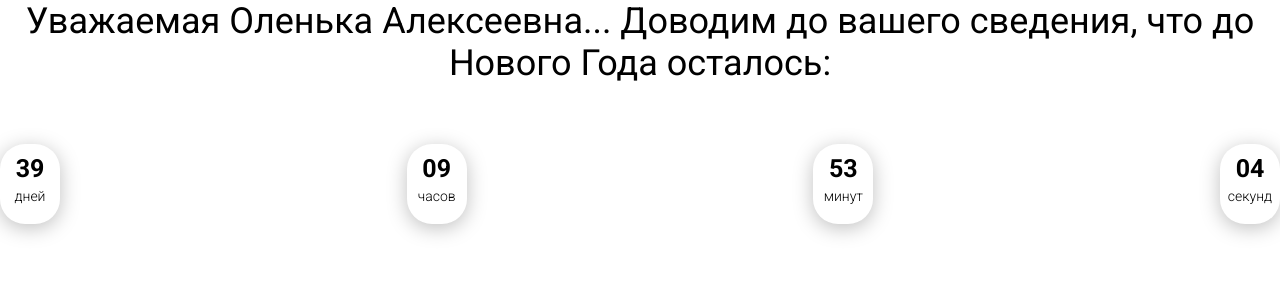
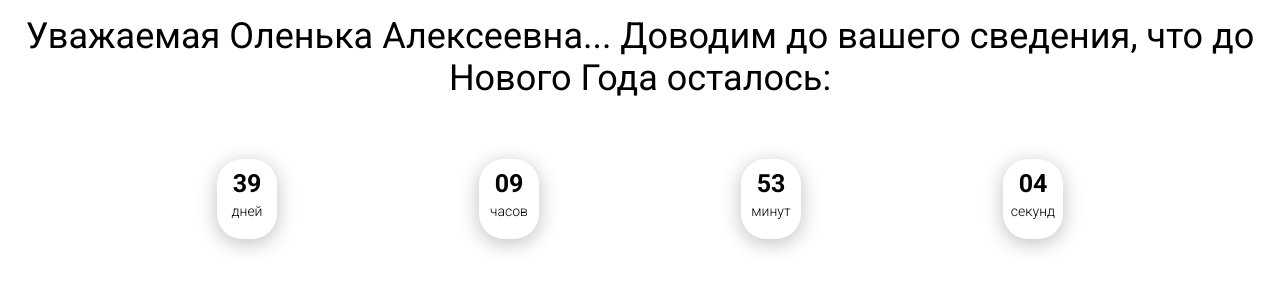
Before and after one commit to PaulBarkhov/javascript-website, a plain HTML site: page index.html in a window 1280 px wide. Drawn offline with Linux system fonts and the light colour scheme.

Commit message:
Update style.css

```diff
--- a/css/style.css
+++ b/css/style.css
@@ -138,6 +138,7 @@ a{
 
 
 .promotion__timer{
+  margin: 15px;
 }
 
 .promotion__timer .title{
@@ -147,7 +148,7 @@ a{
 .promotion__timer .timer{
   margin-top:60px;
   display:flex;
-  justify-content:space-between;
+  justify-content:space-evenly;
   align-items:center
 }
 
```
